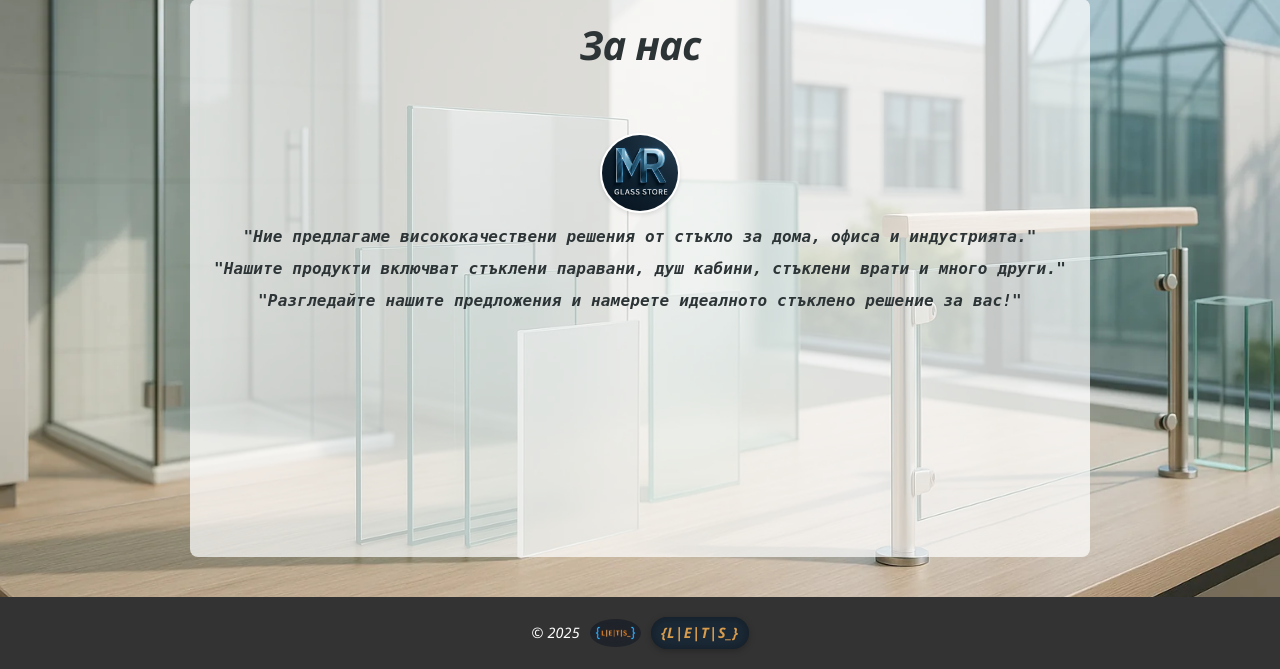
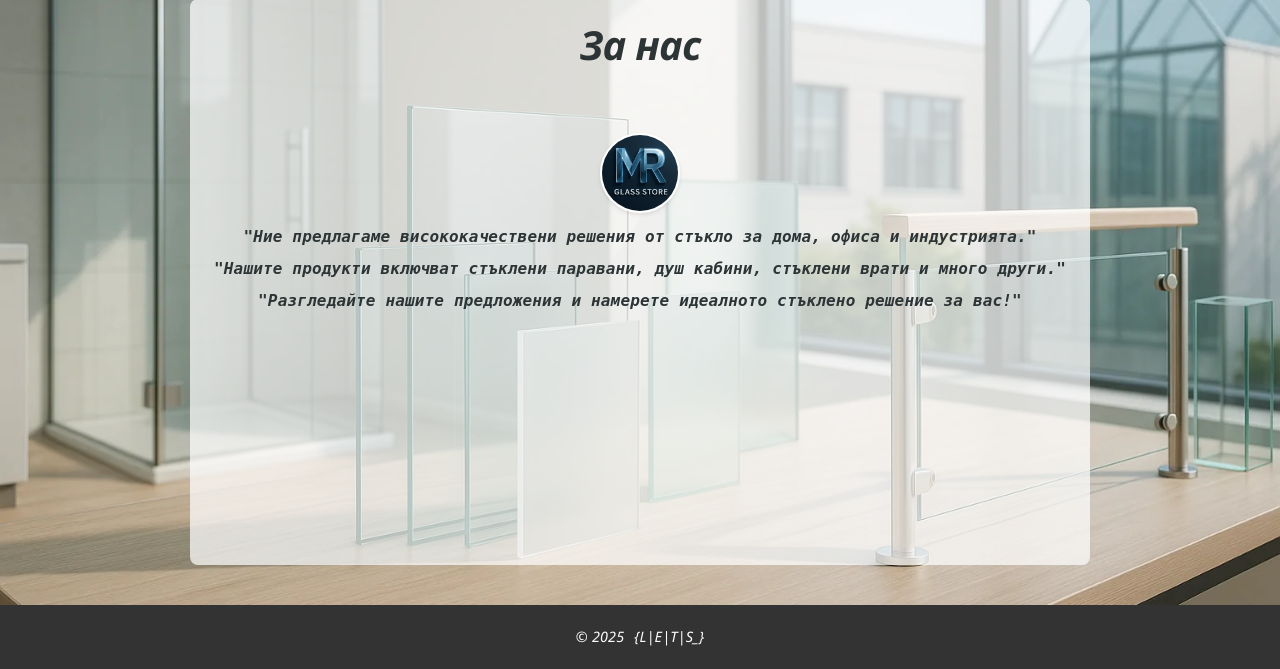
Before and after one commit to Lysi1983/mrglasss_store, a Flask app: page /about in a window 1280 px wide. Shown: the part 131-800 px from the top of the page. Run offline with Flask 3, Linux system fonts and the light colour scheme.

Commit message:
Update base.html

```diff
--- a/templates/base.html
+++ b/templates/base.html
@@ -28,8 +28,7 @@
     <footer>
         <div class="footer-content">
             <span>&copy; 2025</span>
-            <img src="{{ url_for('static', filename='images/Lets.jpg') }}" alt="L.e.t.s logo" class="footer-logo">
-            <span class="footer-mark">{L|E|T|S_}</span>
+            <span>{L|E|T|S_}</span>
         </div>
     </footer>
 </body>
```
